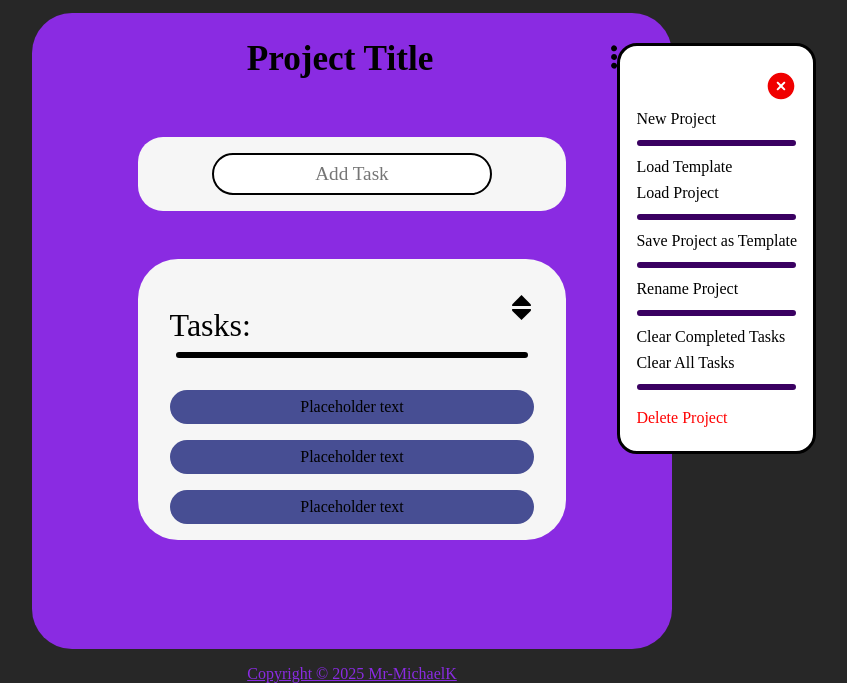
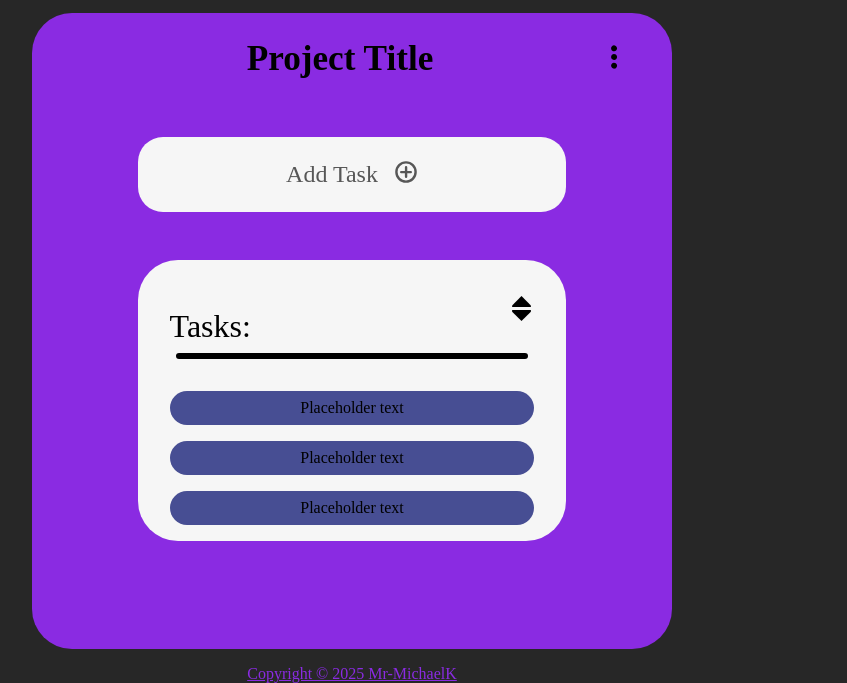
Before and after one commit to Mr-MichaelK/odin-todo-list, a website built with webpack: page src/template.html in a window 1280 px wide. Shown: the part 117-800 px from the top of the page, without its empty margins (288-1135 px from the left). Built offline with nearby package versions, Linux system fonts and the light colour scheme; files whose address does not match are found by name.

Commit message:
Replace add task input with clickable div
Clicking the div leads to the popup of a modal for task generation.

```diff
--- a/src/styles.css
+++ b/src/styles.css
@@ -107,13 +107,27 @@ main {
     font-size: 1.5rem;
 }
 
-#title {
-    text-align: center;
+.title {
     border-radius: 40px;
-    font-size: 1.2rem;
-    border: 2px solid black;
+    font-size: 1.5rem;
+    font-family: 'Hanuman';
+    color: #575757;
+    cursor: pointer;
+    display: flex;
+    justify-content: center;
+    align-items: center;
+    gap: 1rem;
     padding: 0.5rem 1rem;
-    font-family: 'Hanuman';
+}
+
+.title img {
+    width: 1.5rem;
+    height: auto;
+    margin-top: -5px;
+}
+
+.title p {
+    margin: 0;
 }
 
 .taskContainer {
--- a/src/template.html
+++ b/src/template.html
@@ -178,7 +178,7 @@
                 <div class="settingsIconContainer">
                     <img src="../assets/options.svg" alt="">
                 </div>
-                <dialog class="optionsModal" open>
+                <dialog class="optionsModal">
                     <div class="closeContainer"><img src="../assets/close.svg" alt=""></div>
                     <div>New Project</div>
                     <hr>
@@ -195,9 +195,12 @@
                     <div style="color: red; margin-top: 1.2rem;">Delete Project</div>
                 </dialog>
             </div>
-            <form class="addTask">
-                <input type="text" id="title" placeholder="Add Task">
-            </form>
+            <div class="addTask">
+                <div class="title">
+                    <p>Add Task</p>
+                    <img src="../assets/plus.svg" alt="">
+                </div>
+            </div>
             <div class="taskContainer">
                 <div class="taskContainerHeader">
                     <p>Tasks:</p>
```
Also changed, not shown: assets/plus.svg (added).
